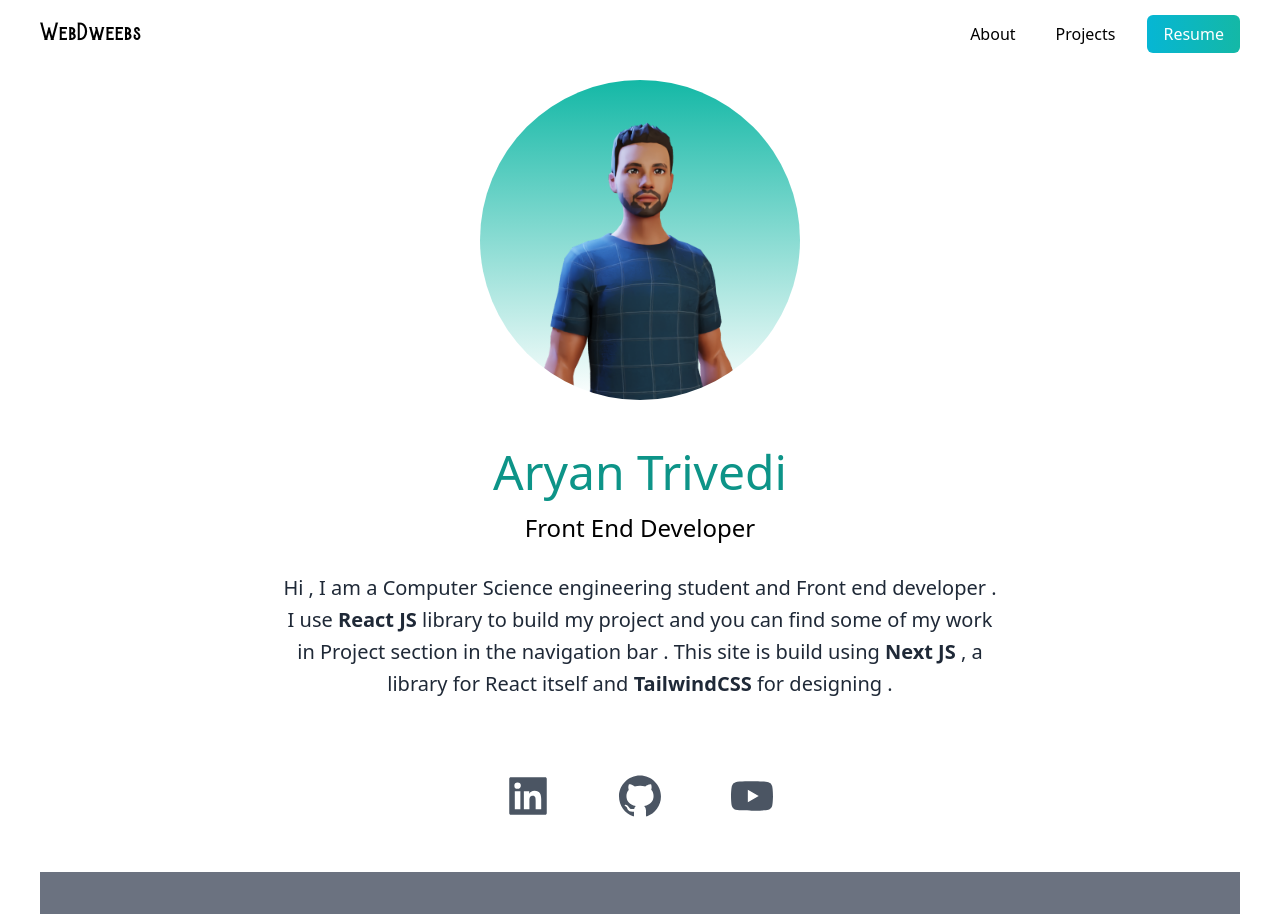
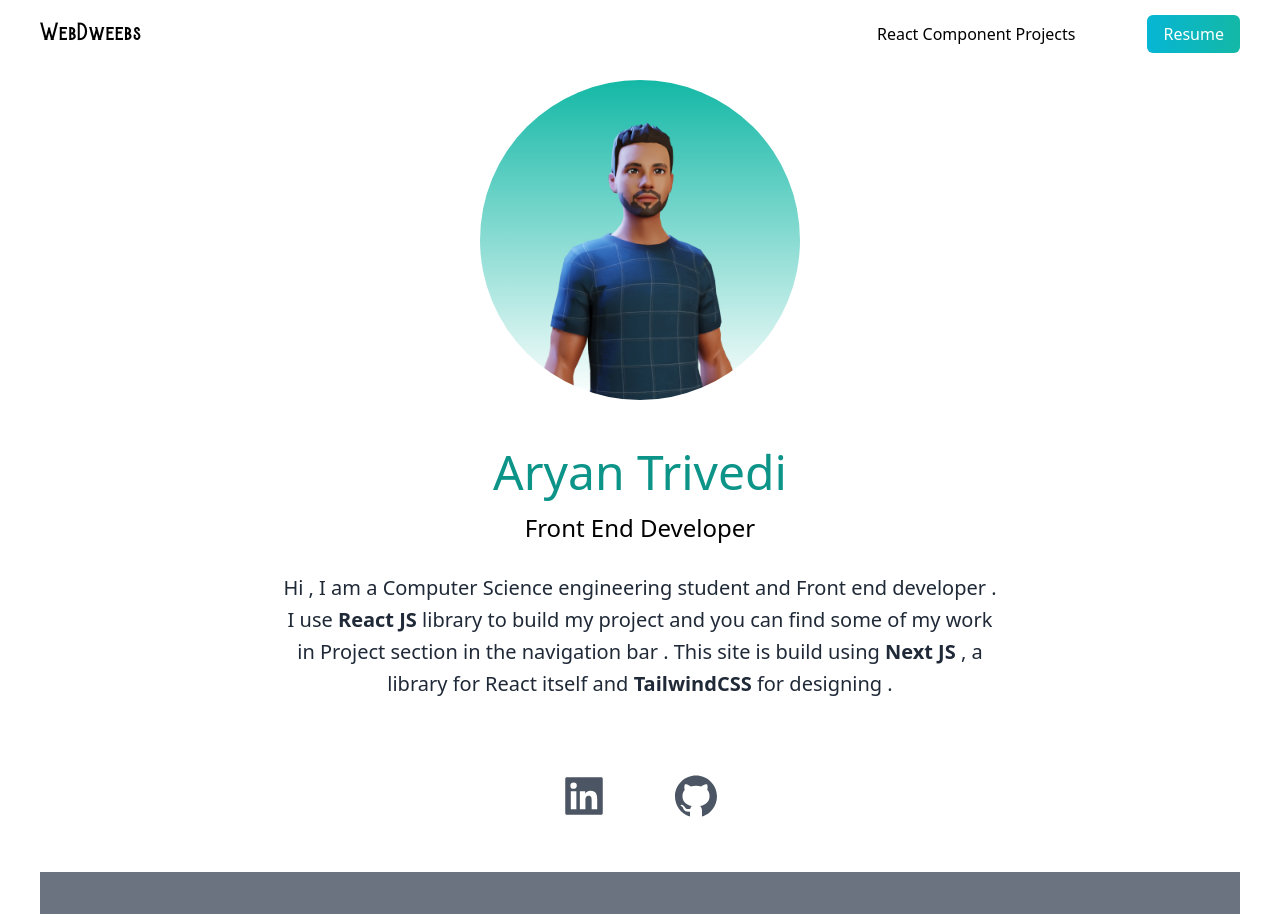
Before and after one commit to Aryann208/PortFolioWebsite, a Next.js app: page / in a window 1280 px wide. Shown: the top 914 px of the page. Built offline with nearby package versions, Linux system fonts and the light colour scheme.

Commit message:
Update index.js

```diff
--- a/pages/index.js
+++ b/pages/index.js
@@ -39,12 +39,12 @@ export default function Home() {
           <nav className="py-5 mb-3 flex justify-between">
             <h1 className="text-xl font-burtons">WebDweebs</h1>
             <ul className="flex items-center ">
-              <li className="mr-10">About</li>
-              <li>Projects</li>
+              <li className="mr-10"><a href="https://aryann208.github.io/React-Rundown-Projects-/">React Component Projects</a></li>
+
               <li>
                 <a
                   className=" bg-gradient-to-r from-cyan-500 to-teal-500 text-white px-4 py-2 rounded-md ml-8"
-                  href="https://drive.google.com/file/d/1yZW4oBmh11YISmWrG7--aCrfKTk0jxMR/view?usp=share_link"
+                  href="https://drive.google.com/file/d/1tueZplt9LLTndSIxNVujkg9h8BMJWiLO/view?usp=share_link"
                 >
                   Resume
                 </a>
@@ -76,7 +76,7 @@ export default function Home() {
             <a href="https://github.com/Aryann208">
               <AiFillGithub />
             </a>
-            <AiFillYoutube />
+
           </div>
         </section>
 
@@ -238,7 +238,7 @@ export default function Home() {
                   Kalinga Institute of Industrial Technology
                 </h2>
                 <strong className="text-gray-400">2019- Ongoing</strong> <br />
-                <strong className="mt-5 "> Bachelors in Technology</strong>
+                <strong className="mt-5 "> Bachelor's in Technology</strong>
                 <h2> Computer Science and System Engineering </h2>
               </div>
             </div>
```
